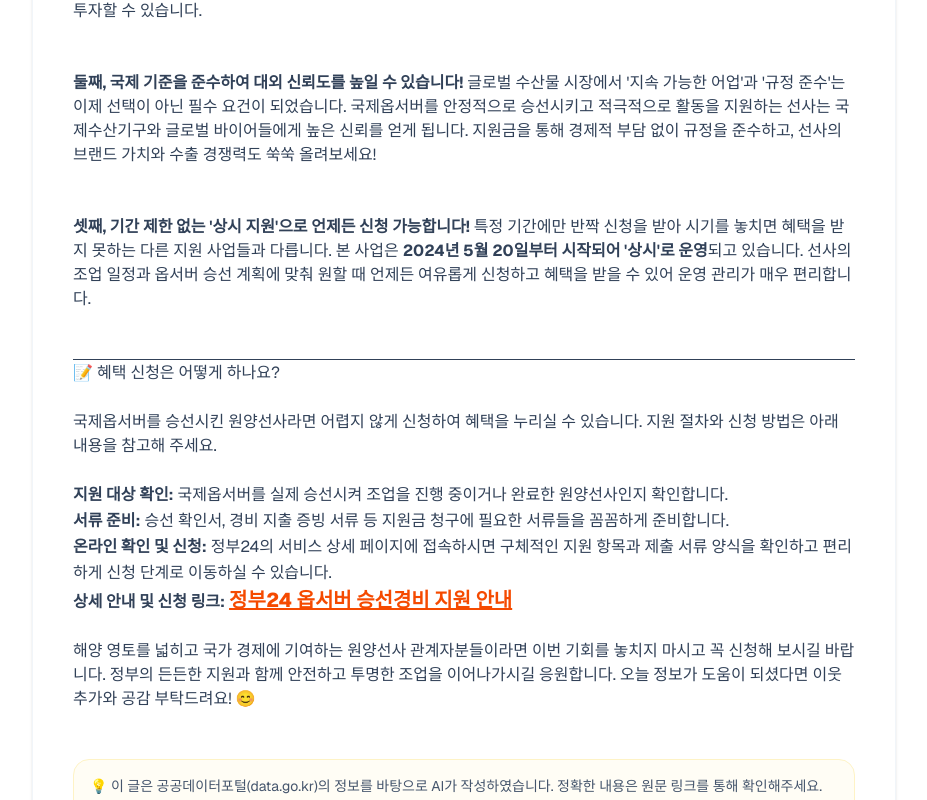
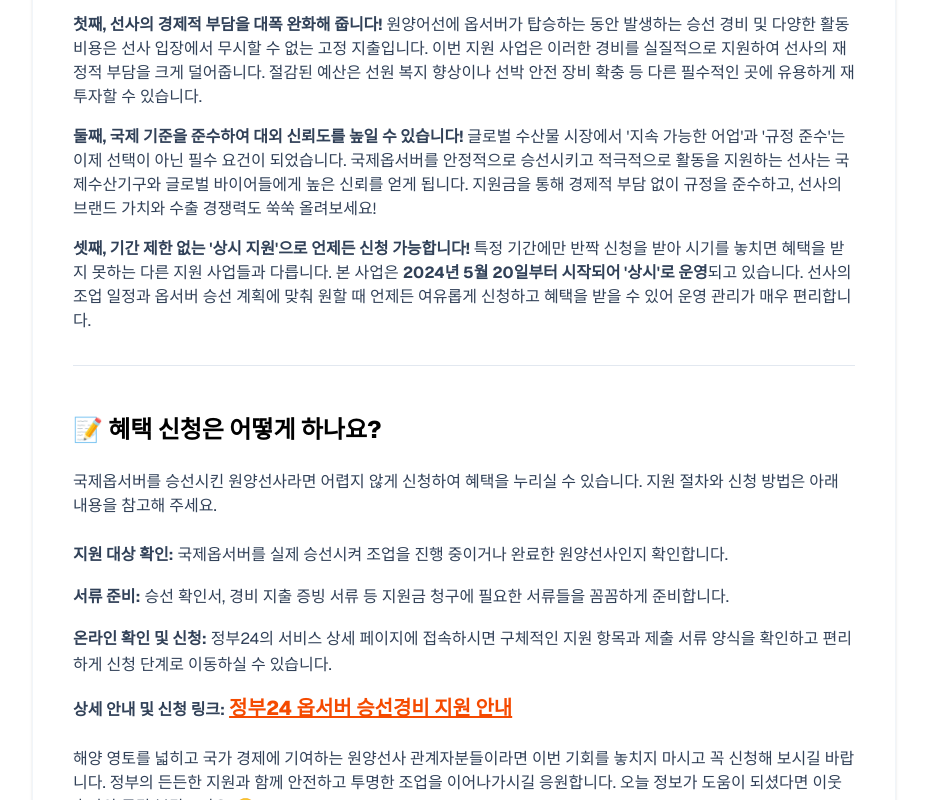
Before and after one commit to annbadawin-ship-it/my-city-info, a Next.js app: page /blog/2026-07-29-observer-support in a window 1280 px wide. Shown: the part 800-1600 px from the top of the page, without its empty margins (176-1103 px from the left). Built offline with nearby package versions, Linux system fonts and the light colour scheme.

Commit message:
UI: 블로그 상세 화면 레이아웃 미세 조정 및 문구 수정

```diff
--- a/src/app/blog/[slug]/page.tsx
+++ b/src/app/blog/[slug]/page.tsx
@@ -157,10 +157,10 @@ export default async function BlogDetailPage({ params }: PageProps) {
                     );
                   }
 
-                  // 3. 첫째, 둘째, 셋째 문단 후 아래 빈 간격 넣기 (mb-12 적용)
+                  // 3. 첫째, 둘째, 셋째 문단 후 아래 빈 간격 넣기 (둘째/셋째 위 간격 축소를 위해 my-4 적용)
                   if (/^(첫째|둘째|셋째)/.test(textContent.trim())) {
                     return (
-                      <p className="mb-12 text-base" {...props}>
+                      <p className="my-4 text-base" {...props}>
                         {children}
                       </p>
                     );
@@ -174,7 +174,7 @@ export default async function BlogDetailPage({ params }: PageProps) {
                   );
                 },
                 a: ({ node, children, ...props }) => {
-                  // 상세 안내 및 신청 링크 문구 내의 a 태그 폰트도 함께 3포인트 크게, 볼드 표기
+                  // 상세 안내 및 신청 링크 문구 내의 a 태그 폰도 함께 3포인트 크게, 볼드 표기
                   return (
                     <a
                       className="text-xl font-extrabold text-orange-600 hover:text-orange-800 underline inline-block"
@@ -185,6 +185,26 @@ export default async function BlogDetailPage({ params }: PageProps) {
                       {children}
                     </a>
                   );
+                },
+                hr: ({ node, ...props }) => {
+                  // 1) 가로줄과 아래 타이틀과의 간격 띄우기 (mb-12 적용)
+                  return <hr className="mt-8 mb-12 border-t border-slate-200" {...props} />;
+                },
+                h3: ({ node, children, ...props }) => {
+                  // 2) 타이틀: 검정-볼드, 아래 문단과 간격 띄우기 (text-black font-extrabold mt-10 mb-6)
+                  return (
+                    <h3 className="text-xl sm:text-2xl font-extrabold text-black mt-10 mb-6" {...props}>
+                      {children}
+                    </h3>
+                  );
+                },
+                li: ({ node, children, ...props }) => {
+                  // 4) 지원대상 확인/서류준비/온라인 확인/신청 링크 등 리스트 항목 위 아래 간격 추가
+                  return (
+                    <li className="my-4 text-base leading-relaxed" {...props}>
+                      {children}
+                    </li>
+                  );
                 }
               }}
             >
@@ -194,7 +214,7 @@ export default async function BlogDetailPage({ params }: PageProps) {
 
           {/* AI 생성 안내 및 출처 링크 추가 */}
           <div className="mt-12 p-4 bg-amber-50/50 rounded-2xl border border-amber-100 text-xs sm:text-sm text-slate-600 space-y-2">
-            <p>💡 이 글은 공공데이터포털(data.go.kr)의 정보를 바탕으로 AI가 작성하였습니다. 정확한 내용은 원문 링크를 통해 확인해주세요.</p>
+            <p>💡 이 글은 공공데이터포털(data.go.kr)의 정보를 바탕으로 작성하였습니다. 정확한 내용은 원문 링크를 통해 확인해주세요.</p>
             {post.slug && (
               <div className="pt-2 border-t border-amber-100/60 flex items-center gap-1">
                 <span className="font-bold text-slate-700">🔗 원문 출처: </span>
```
